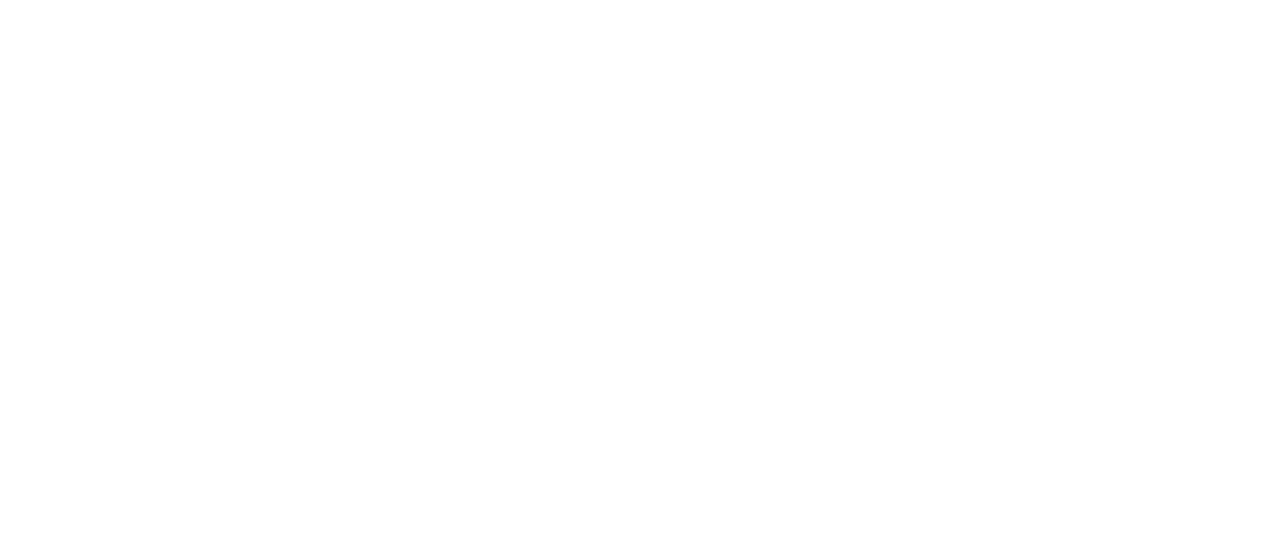
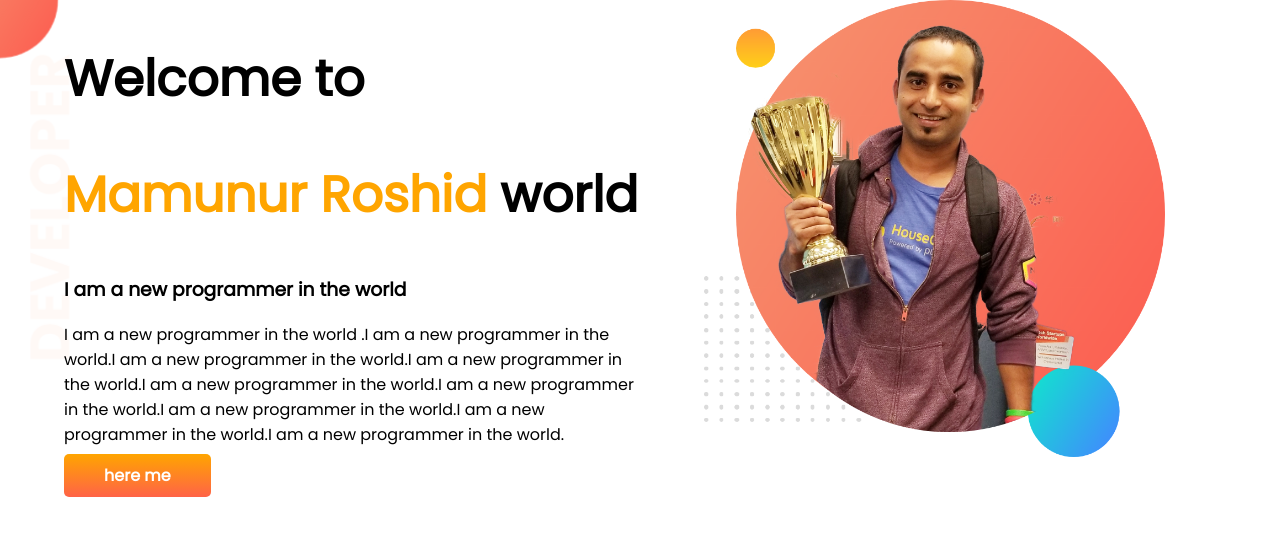
Before and after one commit to mamunur1296/developer-profile, a plain HTML site: page index.html in a window 1280 px wide. Drawn offline with Linux system fonts and the light colour scheme.

Commit message:
top baner added

```diff
--- a/index.html
+++ b/index.html
@@ -1,13 +1,35 @@
 <!DOCTYPE html>
 <html lang="en">
+
 <head>
     <meta charset="UTF-8">
     <meta http-equiv="X-UA-Compatible" content="IE=edge">
     <meta name="viewport" content="width=device-width, initial-scale=1.0">
     <title>mamun's profile </title>
+    <link rel="preconnect" href="https://fonts.googleapis.com">
+    <link rel="preconnect" href="https://fonts.gstatic.com" crossorigin>
+    <link href="https://fonts.googleapis.com/css2?family=Poppins&display=swap" rel="stylesheet">
     <link rel="stylesheet" href="style.css">
 </head>
+
 <body>
+    <section class="top-banar">
+        <div class="with-haf">
+            <h1>Welcome to </h1>
+            <h1><span class="orange">Mamunur Roshid</span> world</h1>
+            <h3>I am a new programmer in the world</h3>
+            <p>I am a new programmer in the world .I am a new programmer in the world.I am a new programmer in the
+                world.I
+                am a new
+                programmer in the world.I am a new programmer in the world.I am a new programmer in the world.I am a new
+                programmer
+                in the world.I am a new programmer in the world.I am a new programmer in the world.</p>
+            <a class="link-baton" target="_blank" href="https://www.facebook.com/roshid.khan.75436531/">here me</a>
+        </div>
+        <div class="with-haf">
+            <img src="images/jhankar.png" alt="">
+        </div>
+    </section>
+</body>
 
-</body>
 </html>
--- a/style.css
+++ b/style.css
@@ -0,0 +1,39 @@
+body {
+    font-family: 'Poppins', sans-serif;
+    margin: 0;
+}
+
+h1 {
+    font-size: 50px;
+}
+
+.orange {
+    color: orange;
+}
+
+section {
+    display: flex;
+}
+
+.with-haf {
+    width: 50%;
+    padding-left: 5%;
+}
+
+.with-haf img {
+    width: 80%;
+}
+
+.link-baton {
+    text-decoration: none;
+    background-image: linear-gradient(orange, tomato);
+    padding: 10px 40px;
+    border-radius: 5px;
+    color: white;
+    font-weight: 700;
+}
+
+.top-banar {
+    background-image: url(images/top-banner.png);
+    background-repeat: no-repeat;
+}
```
Also changed, not shown: images/dream-bg.png (added), images/exp-bg.png (added), images/jhankar.png (added), images/jhankar2.png (added), images/my-bg.png (added), images/my-bg2.png (added), images/top-banner.png (added), 7 other files.
